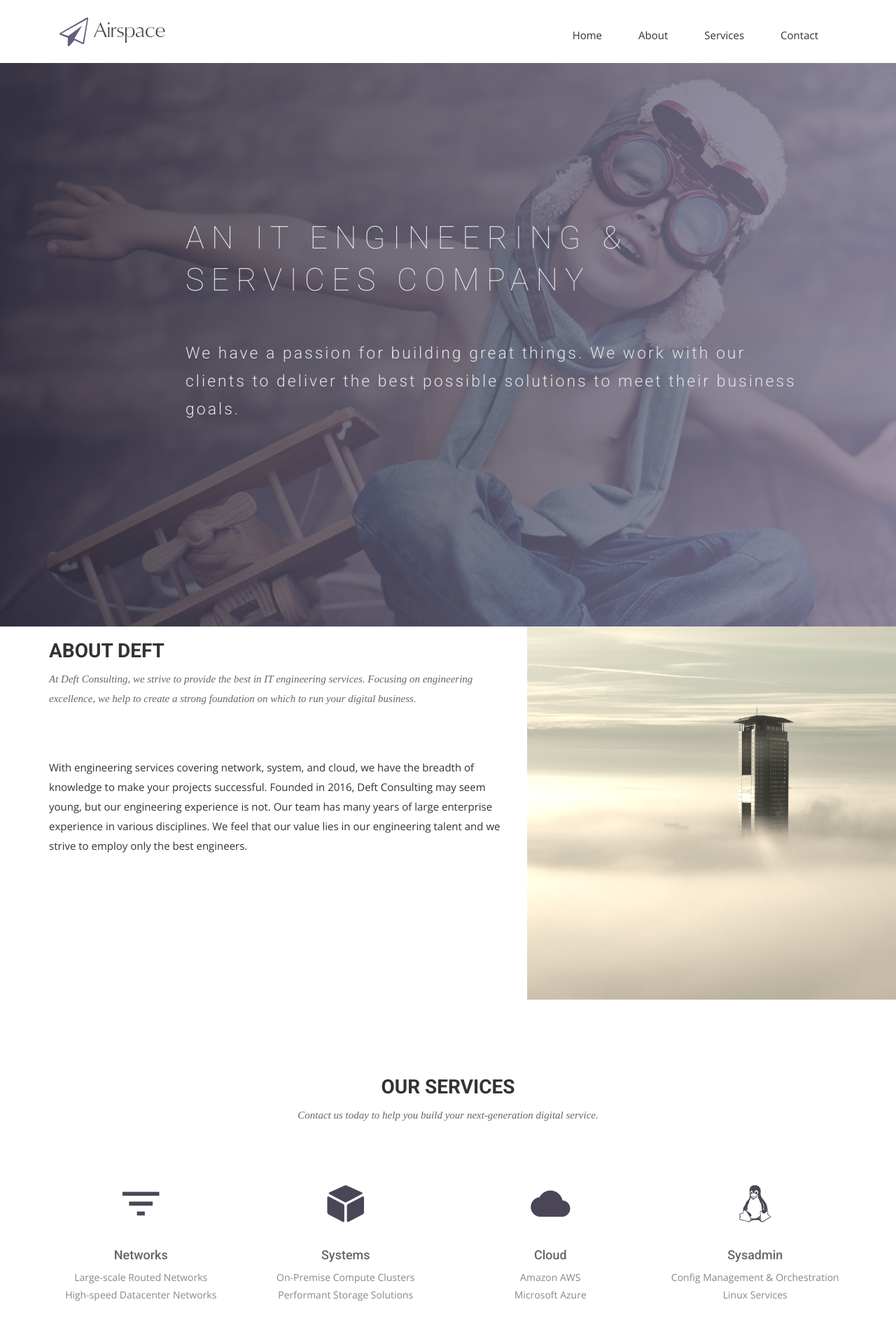
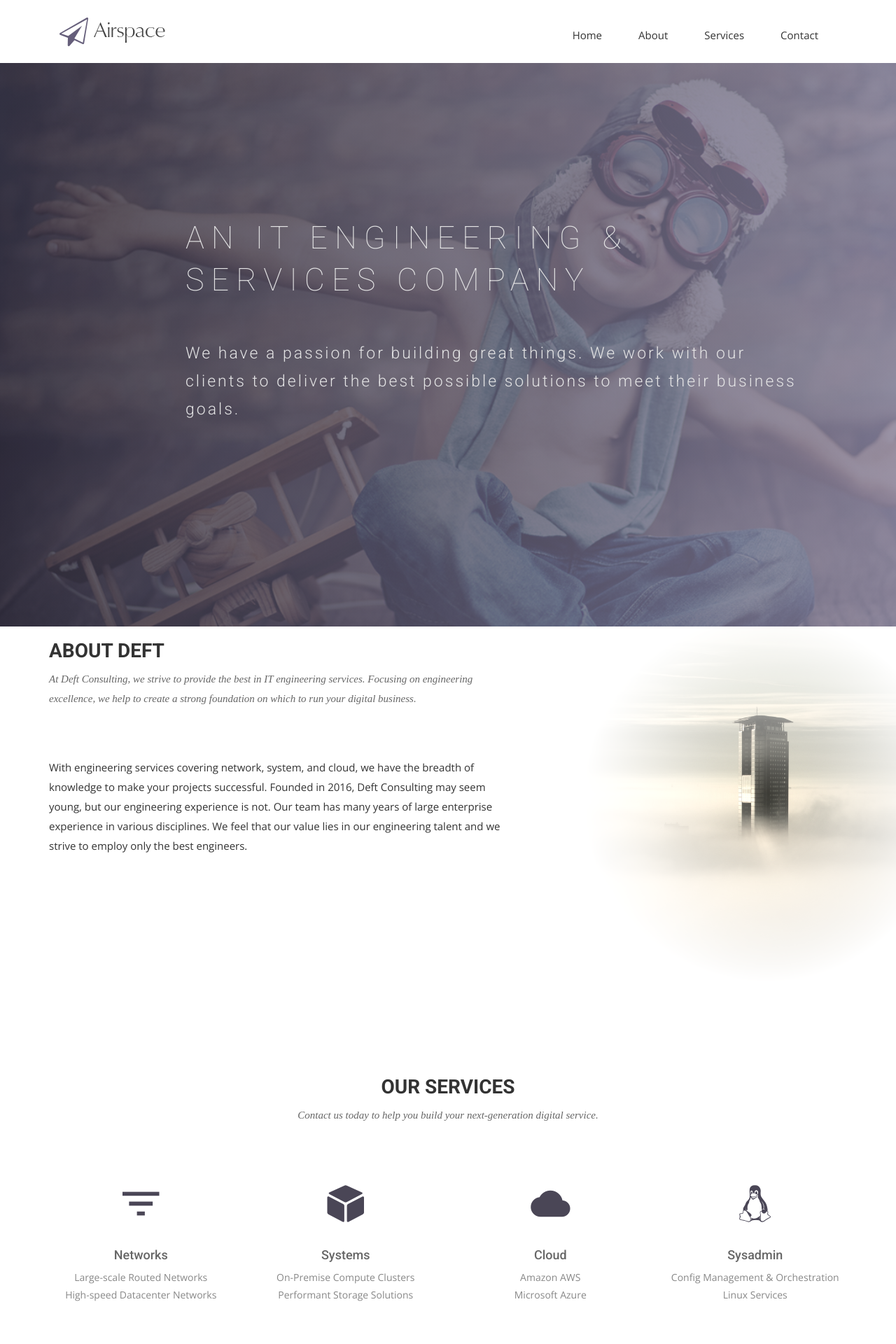
Before and after one commit to deftconsulting/deftconsulting.github.io, a Jekyll site: the page built from index.html, in a window 1280 px wide. Shown: the top 1920 px of the page at 70% size. Built offline with Jekyll 4.4.1, drawn with Linux system fonts in a browser that asks for light colours; nearby versions of some CDN libraries; some web fonts are replaced.

Commit message:
fixing image

```diff
--- a/index.html
+++ b/index.html
@@ -32,7 +32,7 @@ permalink: /
       </div><!-- .col-md-7 close -->
       <div class="col-md-5 col-sm-12">
         <div class="block">
-          <img src="img/building-clouds-cropped.jpg" alt="building in clouds">
+          <img src="img/building-clouds-cropped-faded.png" alt="building in clouds">
         </div>
       </div><!-- .col-md-5 close -->
     </div>
```
Also changed, not shown: img/building-clouds-cropped-faded.png (added).
